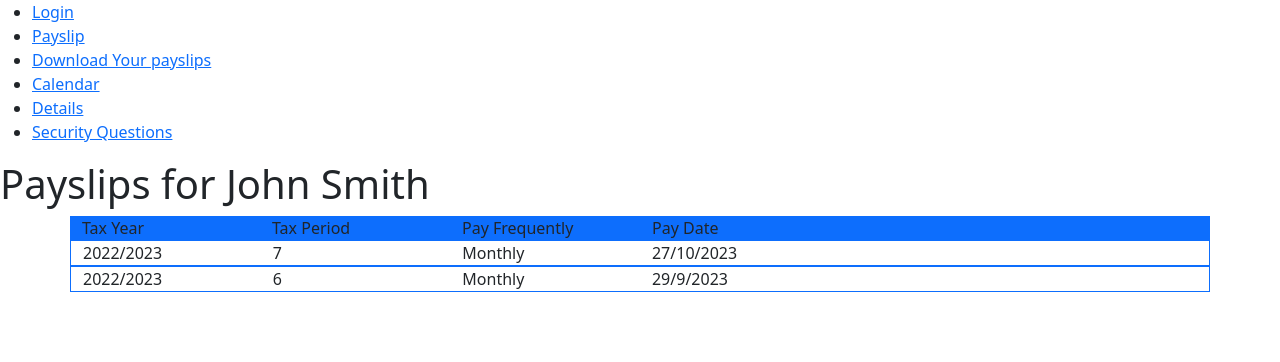
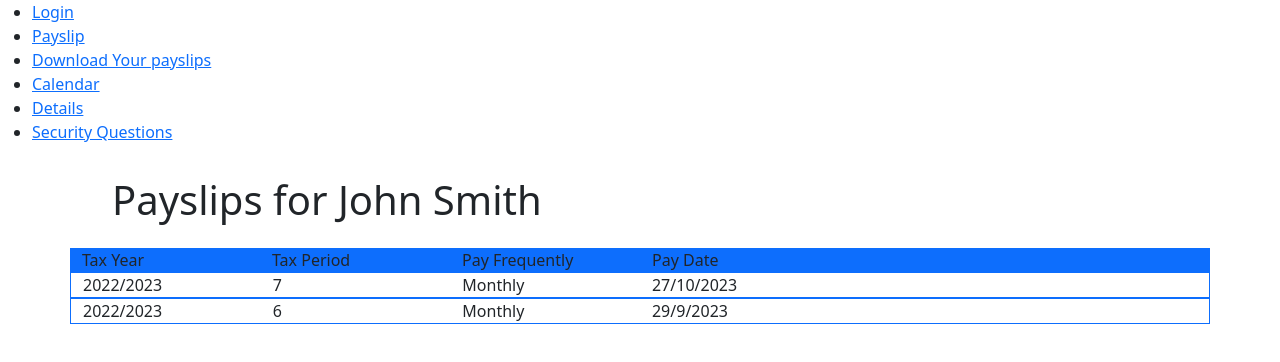
Before and after one commit to KaloyanBobev/payslip-app, a React (Create React App) app: page /download in a window 1280 px wide. Shown: the top 362 px of the page. Built offline with nearby package versions, Linux system fonts and the light colour scheme.

Commit message:
add class centred to heading

```diff
--- a/src/pages/DownloadPayslips.js
+++ b/src/pages/DownloadPayslips.js
@@ -2,8 +2,8 @@ import React from "react";
 
 export default function DownloadPayslips() {
   return (
-    <div>
-      <h1>Payslips for John Smith</h1>
+    <div className="">
+      <h1 className="centred">Payslips for John Smith</h1>
       <div className="container">
         <div className="row bg-primary">
           <div className="col-md-2">Tax Year</div>
```
